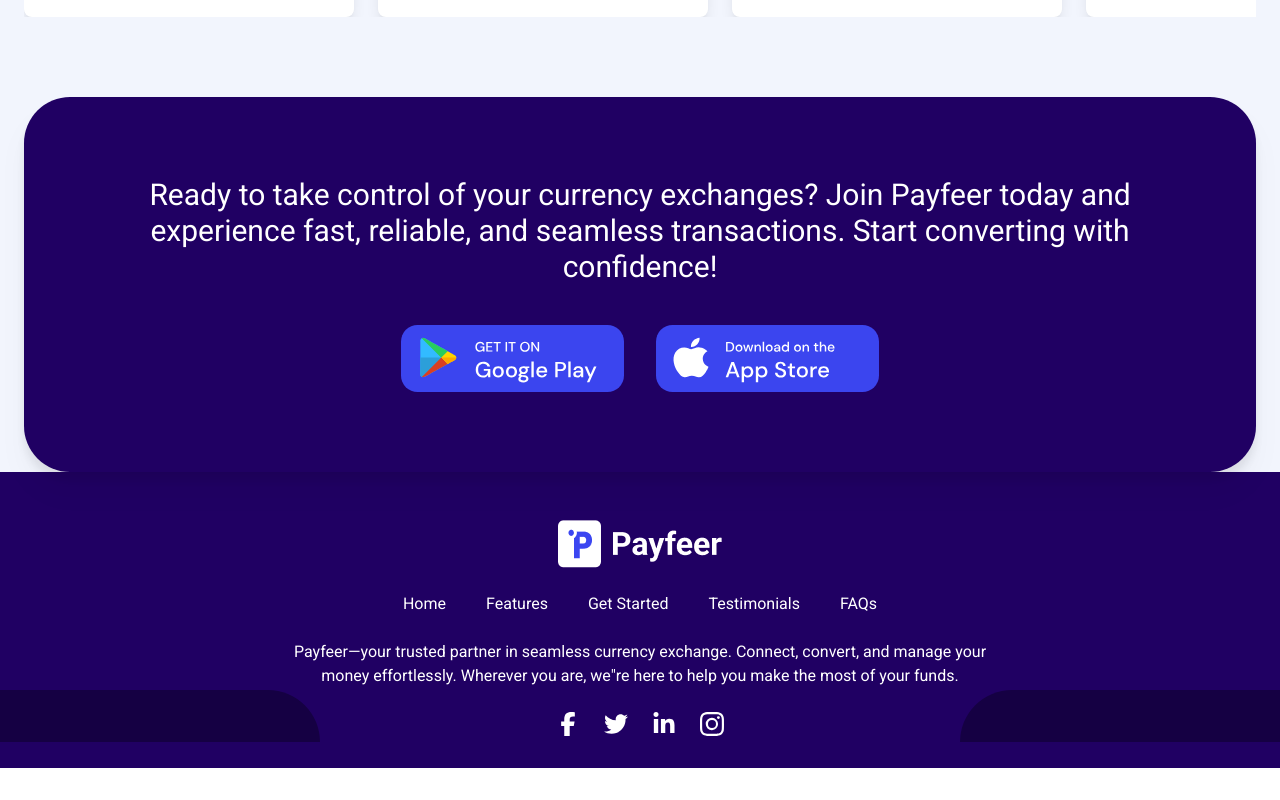
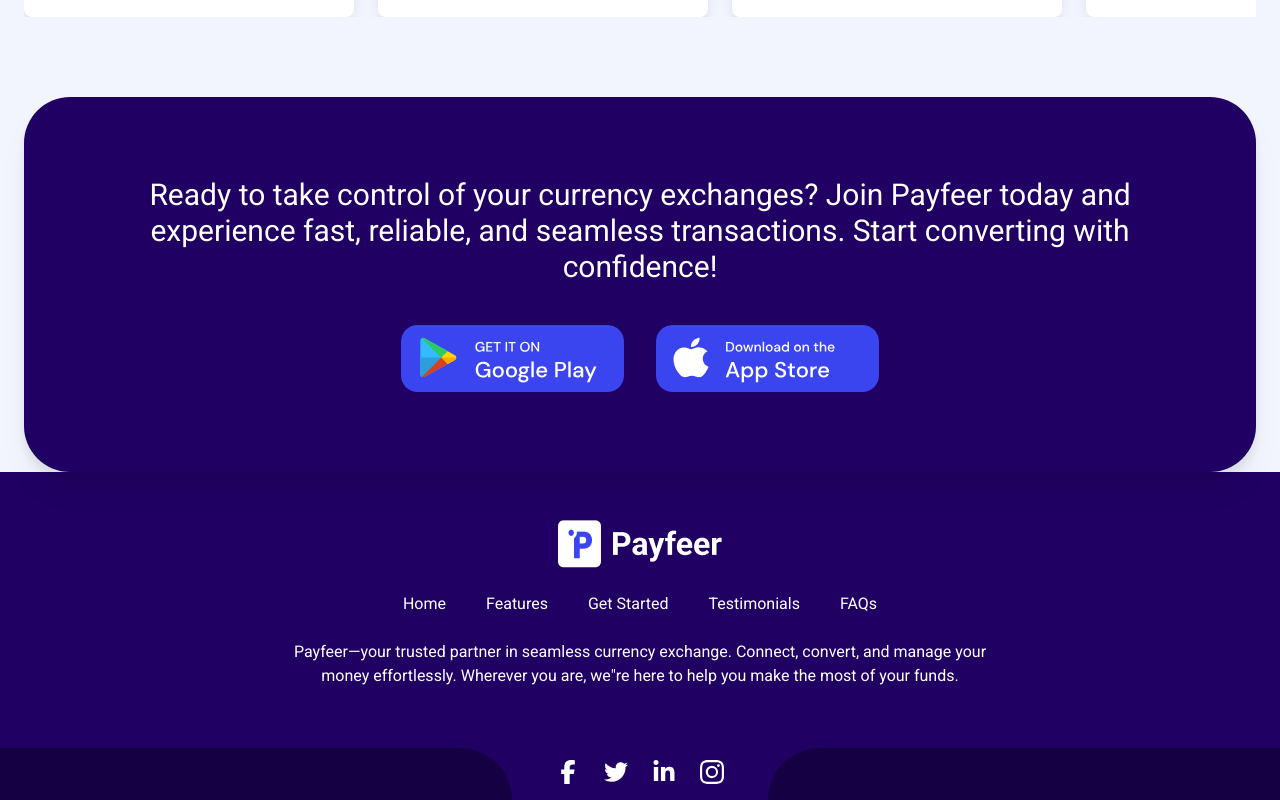
Before and after one commit to Payfeer/website, a Next.js app: page /#faqs in a window 1280 px wide. Shown: the part 3587-4387 px from the top of the page. Before the commit the page ends 4355 px from the top, so only its background shows below. Built offline with nearby package versions, Linux system fonts and the light colour scheme.

Commit message:
Update Footer.tsx

```diff
--- a/app/components/common/Footer.tsx
+++ b/app/components/common/Footer.tsx
@@ -25,7 +25,7 @@
 
   return (
     <footer className="bottom-0 z-0 bg-[#200063] text-white min-h-[344px]">
-      <div className="relative p-4 md:px-6 pt-28 md:pt-32 lg:px-10">
+      <div className="relative px-4 md:px-6 pt-28 md:pt-32 lg:px-10">
         <div className="p-4 max-w-screen-md mx-auto flex flex-col gap-6 items-center">
           <Link href="/" className="text-3xl text-black font-bold uppercase">
             <Image
@@ -51,42 +51,42 @@
             ))}
           </ul>
 
-          <p className="text-center">
+          <p className="text-center text-sm md:text-base">
             Payfeer—your trusted partner in seamless currency exchange. Connect,
             convert, and manage your money effortlessly. Wherever you are,
             we&quot;re here to help you make the most of your funds.
           </p>
 
-          <div className="overflow-hidden relative">
+          <div className="overflow-hidden relative pt-12">
             <div className="px-4 relative z-10">
-              <div className="flex justify-center space-x-6">
+              <div className="flex justify-center space-x-3 md:space-x-6">
                 <Link
                   href="#"
                   className="hover:text-gray-400 duration-200 transition-colors"
                 >
                   <span className="sr-only">Facebook</span>
-                  <FaFacebookF className="size-6" />
+                  <FaFacebookF className="size-4 md:size-6" />
                 </Link>
                 <Link
                   href="#"
                   className="hover:text-gray-400 duration-200 transition-colors"
                 >
                   <span className="sr-only">Twitter</span>
-                  <FaTwitter className="size-6" />
+                  <FaTwitter className="size-4 md:size-6" />
                 </Link>
                 <Link
                   href="#"
                   className="hover:text-gray-400 duration-200 transition-colors"
                 >
                   <span className="sr-only">LinkedIn</span>
-                  <FaLinkedinIn className="size-6" />
+                  <FaLinkedinIn className="size-4 md:size-6" />
                 </Link>
                 <Link
                   href="/"
                   className="hover:text-gray-400 duration-200 transition-colors"
                 >
                   <span className="sr-only">Instagram</span>
-                  <BsInstagram className="size-6" />
+                  <BsInstagram className="size-4 md:size-6" />
                 </Link>
               </div>
             </div>
@@ -94,9 +94,9 @@
         </div>
 
         {/* Left shape */}
-        <div className="absolute left-0 bottom-0 -translate-y-1/2 w-1/4 h-[52px] bg-[#150043] rounded-tr-full" />
+        <div className="absolute left-0 bottom-0 w-1/4 md:w-2/5 h-[52px] bg-[#150043] rounded-tr-full" />
         {/* Right shape */}
-        <div className="absolute right-0 bottom-0 -translate-y-1/2 w-1/4 h-[52px] bg-[#150043] rounded-tl-full" />
+        <div className="absolute right-0 bottom-0 w-1/4 md:w-2/5 h-[52px] bg-[#150043] rounded-tl-full" />
       </div>
     </footer>
   );
```
